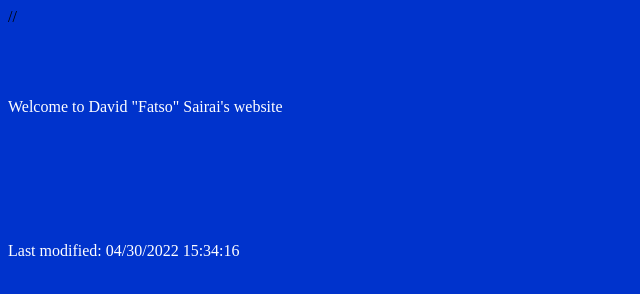
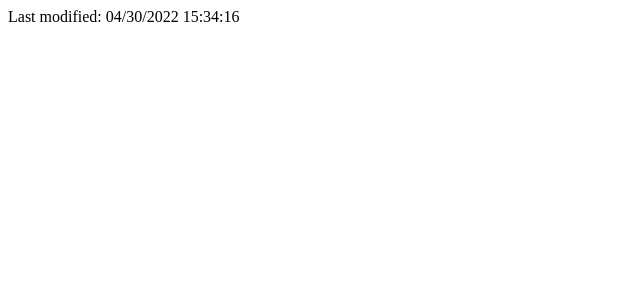
Before and after one commit to DavidSairai/davidsairai.github.io, a plain HTML site: page index.html in a window 1280 px wide. Shown: the whole page, without its empty margins (0-640 px from the left). Drawn offline with Linux system fonts and the light colour scheme.

Commit message:
Update index.html

```diff
--- a/index.html
+++ b/index.html
@@ -2,14 +2,6 @@
 <head>
 <title>David Github </title>
 <meta http-equiv="Content-Type" content="text/html; charset=iso-8859-1">
-//<link href="./css/news.css" rel="stylesheet" type="text/css">
-</head>
-<body bgcolor="#0033CC">
- <br>
-<br>
-<br><br><br>
-<font color="#FFFFFF">Welcome to David "Fatso" Sairai's website
-<br><br><br><br><br><br><br><br>
 
 <script>
 var example
```
